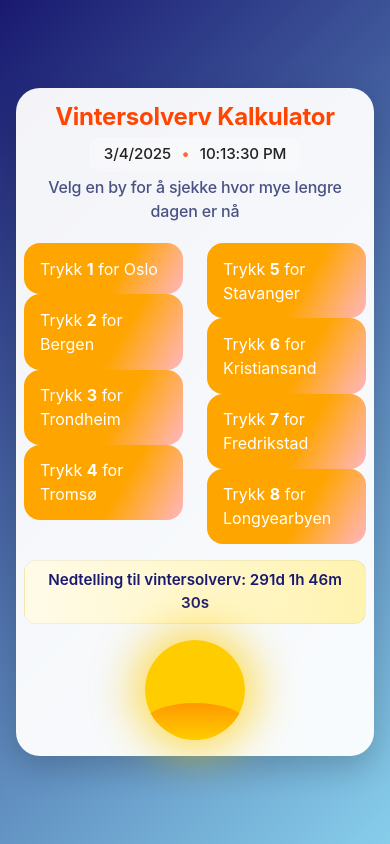
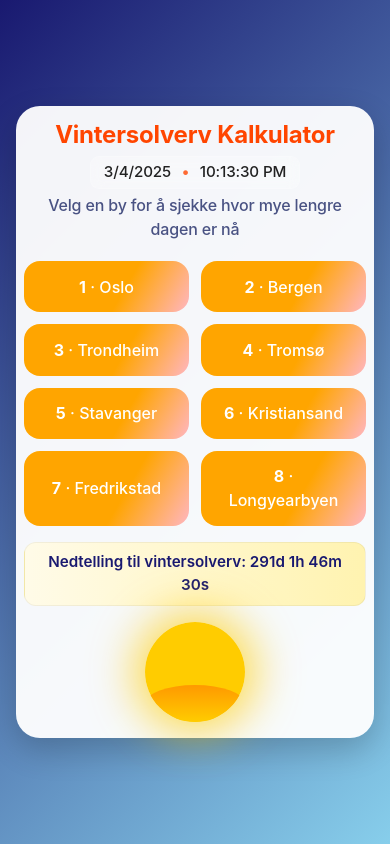
Before and after one commit to aleksejunas/sun-cal-react, a React (Vite) app: page / in a window 390 px wide. Built offline with nearby package versions, Linux system fonts and the light colour scheme.

Commit message:
refactor: removed duplicate button types
- No need for two kinds of buttons/li elements for desktop/mobile
version

```diff
--- a/src/App.tsx
+++ b/src/App.tsx
@@ -164,13 +164,17 @@ const App: React.FC = () => {
             ))}
           </div>
         ) : (
-          <ul className="city-list">
+          <div className="city-grid">
             {cities.map((city, index) => (
-              <li key={city.name} onClick={() => selectCity(index)}>
-                Trykk <strong>{index + 1}</strong> for {city.name}
-              </li>
+              <button
+                key={city.name}
+                className="city-btn"
+                onClick={() => selectCity(index)}
+              >
+                <strong>{index + 1}</strong> · {city.name}
+              </button>
             ))}
-          </ul>
+          </div>
         )}
         {result && (
           <div className="result">
```
Also changed, not shown: 1 other file (tests, documents, lock files or other folders).
